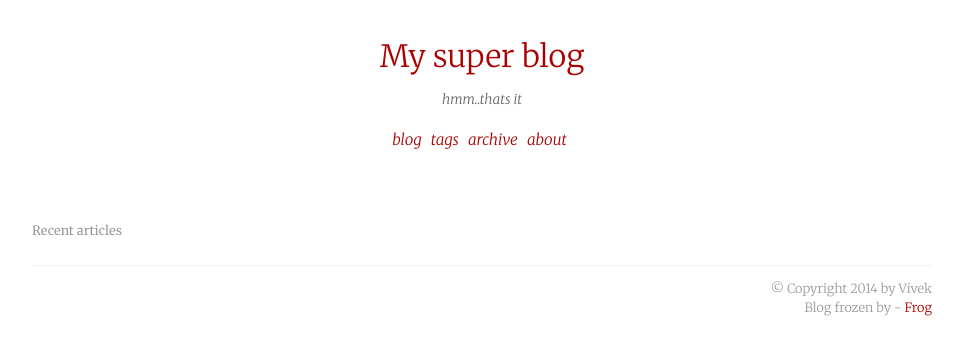
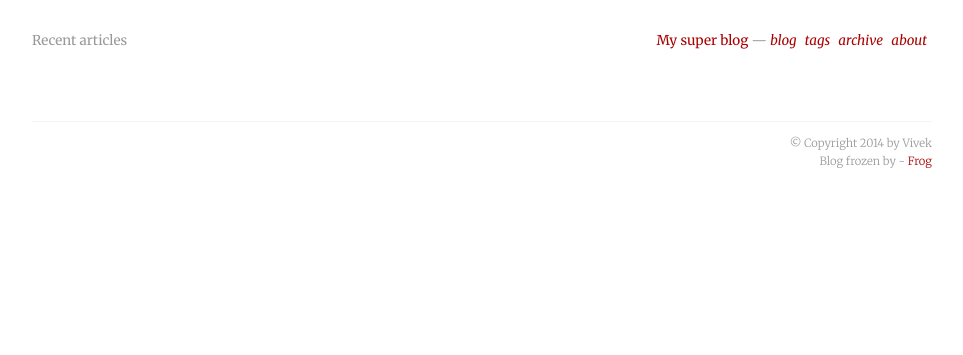
Before and after one commit to vividvilla/olaf, a Flask app: page / in a window 1280 px wide. Shown: the top 355 px of the page, without its empty margins (96-1059 px from the left). Run offline with Flask 2, Linux system fonts and the light colour scheme; some web fonts are replaced.

Commit message:
Modified index template style

```diff
--- a/static/css/main.css
+++ b/static/css/main.css
@@ -62,8 +62,7 @@ textarea {
 
 body {
 	font-family: 'Merriweather', serif;
-	line-height: 1.5;
-	font-size: 1.7em;
+	font-size: 1.5em;
 	font-weight: 300;
 }
 
@@ -122,16 +121,21 @@ ul.flat li {
 	min-height: 0.1em;
 }
 
+.page-label {
+	font-size: 0.9em;
+	font-weight: 400;
+	color: #999;
+}
+
 /* Header
 ======================*/
 
 header {
 	margin-top: 2em;
-	margin-bottom: 4em;
-	text-align: center;
+	margin-bottom: 3em;
 }
 
-header .title {
+/*header .title {
 	font-size: 1.8em;
 	margin-bottom: 10px;
 }
@@ -141,9 +145,14 @@ header .description {
 	font-size: 0.8em;
 	color: #666;
 }
-
+*/
 header .site-info {
 	margin-bottom: 1em;
+	text-align: right;
+}
+
+header nav {
+	display: inline-block;
 }
 
 header nav ul,
@@ -157,7 +166,6 @@ header nav ul {
 
 header nav li {
 	margin-right: 5px;
-	font-size: 0.9em;
 	font-style: italic;
 }
 
@@ -189,8 +197,7 @@ footer {
 }
 
 .home .title {
-	font-weight: 700;
-	color: #666;
+	font-weight: 400;
 }
 
 .home .label {
--- a/templates/base.html
+++ b/templates/base.html
@@ -24,12 +24,13 @@
 	</head>
 	<body itemscope="itemscope" itemtype="http://schema.org/WebPage" class="container">
 		<header id="header" class="header row">
-			<div class="site-info">
-				<div class="title">
+			<div class="page-label five columns prevent-collapse">
+				{% block pagelabel %}{% endblock %}
+			</div>
+			<div class="page-label site-info seven columns">
+				<span class="title">
 					<a href="/">{{ config.SITE.title }}</a>
-				</div>
-				<div class="description">{{ config.SITE.description }}</div>
-			</div>
+				</span> &mdash;
 				<nav class="nav">
 					<ul class="flat">
 						<li><a href="/">blog</a></li>
@@ -38,6 +39,7 @@
 						<li><a href="{{ url_for('posts', slug='about') }}">about</a></li>
 					</ul>
 				</nav>
+			</div>
 		</header><!-- /header -->
 		<main class="main row {% block pageclass %}{% endblock %}">
 			{% block content %}
--- a/templates/index.html
+++ b/templates/index.html
@@ -1,13 +1,13 @@
 {% extends "base.html" %}
 
 {% block pageclass %} home {% endblock %}
+{% block pagelabel %}Recent articles{% endblock %}
 {% block content %}
-	<div class="label">Recent articles</div>
 	{% for post in posts %}
 		<div class="row post">
 			<div class="post-description ten columns">
 				<a class="title" href="{{ url_for('posts', slug=post.path[11::]) }}">{{ post.title }}</a>
-				<span class="summary">- {{ post.meta.get('summary', '') }}</span>
+				<span class="summary">&mdash; {{ post.meta.get('summary', '') }}</span>
 			</div>
 			<div class="post-date two columns">
 				{{ timestamp_tostring(post.meta.timestamp, '%b %d, %Y').replace(" 0", " ") }}
```
Lines whose indentation alone changed are shown as unchanged.
